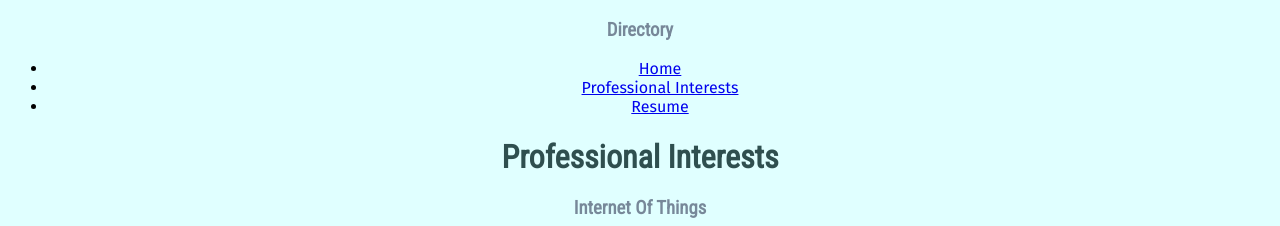
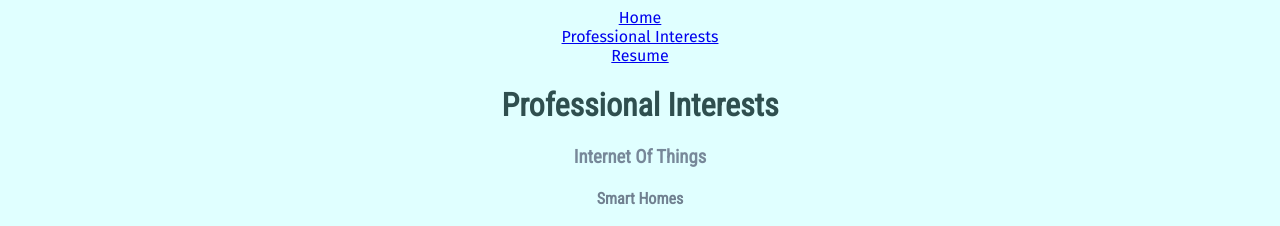
Before and after one commit to airizarry2/Project2, a plain HTML site: page ProfInt.html in a window 1280 px wide. Shown: the top 226 px of the page. Drawn offline with Linux system fonts and the light colour scheme.

Commit message:
Update ProfInt.html

```diff
--- a/ProfInt.html
+++ b/ProfInt.html
@@ -5,9 +5,9 @@
 	   <link rel="stylesheet" href="styles.css">
       <title> Professional Interests </title>
    </head>
-   <body>
-      <h3> Directory </h3>
-      <ul>
+   <body class="ProfInt">
+          <ul class="nav">
+
          <li> <a href="home.html"> Home</a></li>
          <li> <a href="ProfInt.html"> Professional Interests </a></li>
          <li> <a href="resume.html"> Resume </a></li>
```
